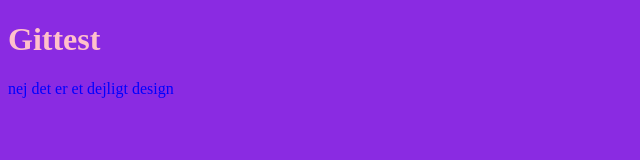
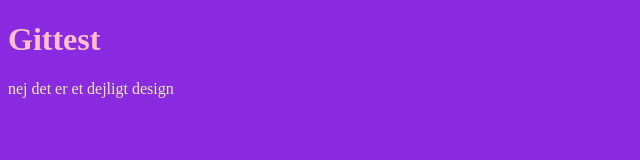
Before and after one commit to maha0010/gittest, a plain HTML site: page index.html in a window 1280 px wide. Shown: the whole page, without its empty margins (0-640 px from the left). Drawn offline with Linux system fonts and the light colour scheme.

Commit message:
ny farve

```diff
--- a/styles.css
+++ b/styles.css
@@ -5,7 +5,7 @@ h1 {
   color: pink;
 }
 p {
-  color: blue;
+  color: rgb(234, 233, 178);
 }
 body {
   background-color: blueviolet;
```
